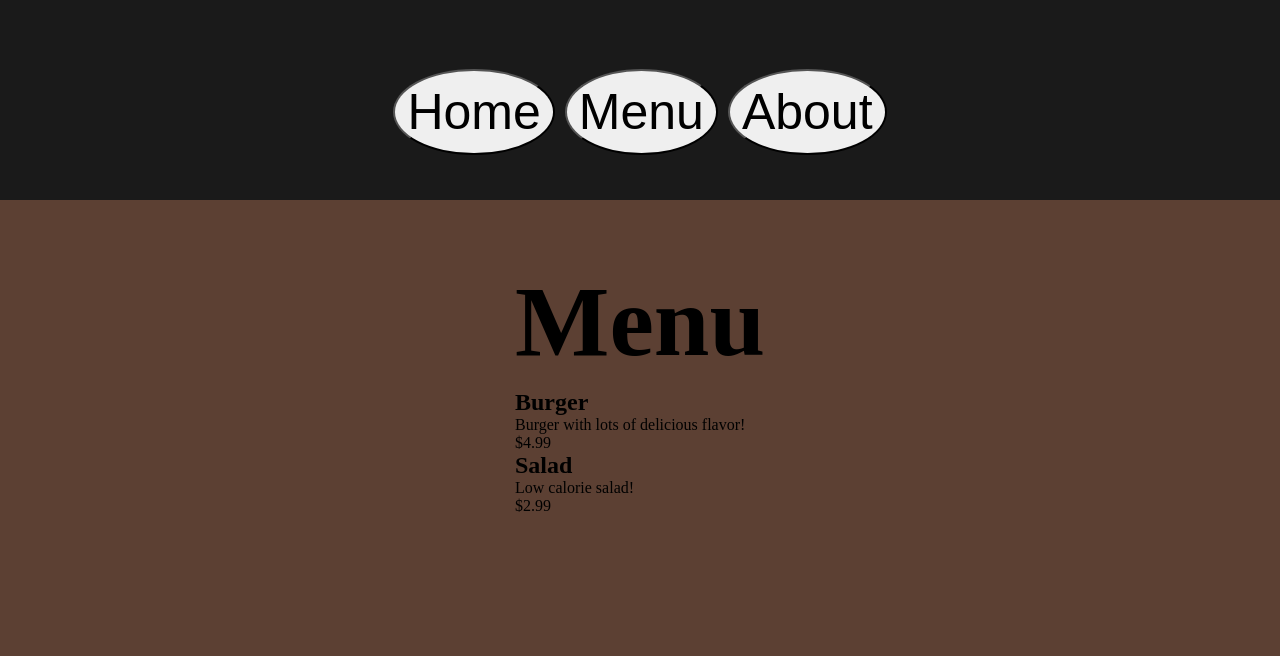
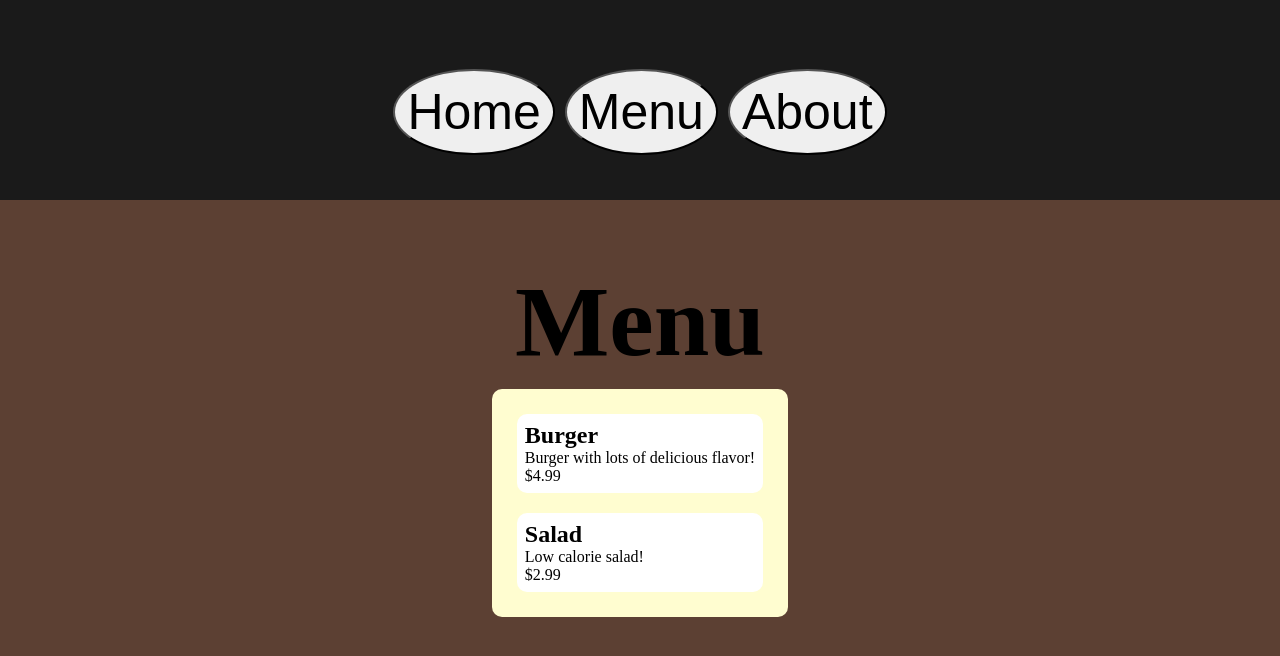
Before and after one commit to CNL-Dev/restaurant-page, a website built with webpack: page src/index.html in a window 1280 px wide. Both pictures are taken after a click on the button "Menu". Built offline with nearby package versions, Linux system fonts and the light colour scheme; files whose address does not match are found by name.

Commit message:
style: add background colors and borders to menu items

```diff
--- a/src/style.css
+++ b/src/style.css
@@ -1,6 +1,8 @@
 :root {
     --dark-brown: #5C4033;
     --black: #1A1A1A;
+    --white: #FFF;
+    --cream: #FFFDD0;
 }
 
 * {
@@ -40,6 +42,22 @@ h1 {
     background-color: var(--black);
 }
 
+.menu-item-container {
+    background-color: var(--cream);
+    padding: 15px;
+    border-radius: 10px;
+    display: grid;
+}
+
+.menu-item {
+    background-color: var(--white);
+    border-radius: 10px;
+    display: flex;
+    flex-direction: column;
+    padding: 8px;
+    margin: 10px;
+}
+
 #content {
     display: flex;
     flex-direction: column;
```
